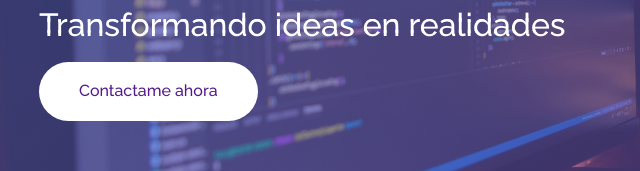
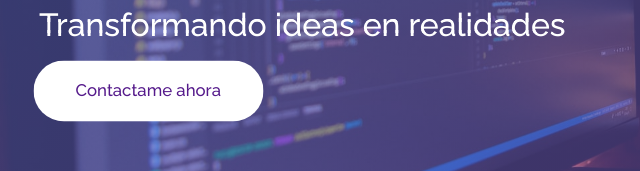
Before and after one commit to Aguzzok/CSS, a plain HTML site: page index.html in a window 1280 px wide. In both pictures the pointer is over the link 173 px from the left and 530 px from the top of the page. Shown: the part 439-610 px from the top of the page, 25-665 px from the left. Drawn offline with Linux system fonts and the light colour scheme.

Commit message:
hover contactame

```diff
--- a/css/estilos.css
+++ b/css/estilos.css
@@ -114,6 +114,13 @@ nav__items--footer{
     animation-name: agrandar;
     animation-delay: 2.2s;
     animation-duration: 1s;
+}
+
+.hero__cta:hover{
+    transition: all 0.1s;
+    transform: scale(1.05);
+
+
 }
 
 .hero__wave{
--- a/index.html
+++ b/index.html
@@ -28,7 +28,7 @@
                         <span style="--index: 1;">Transformando ideas en realidades</span>
                         <span style="--index: 2;">Transformando ideas en realidades</span>
                     </div>
-                    <a href="" class="hero__cta">Contactame ahora</a>
+                    <a href="" class="hero__cta"><span class="contacto">Contactame ahora</span></a>
                 </div>
             </section>
 
```
